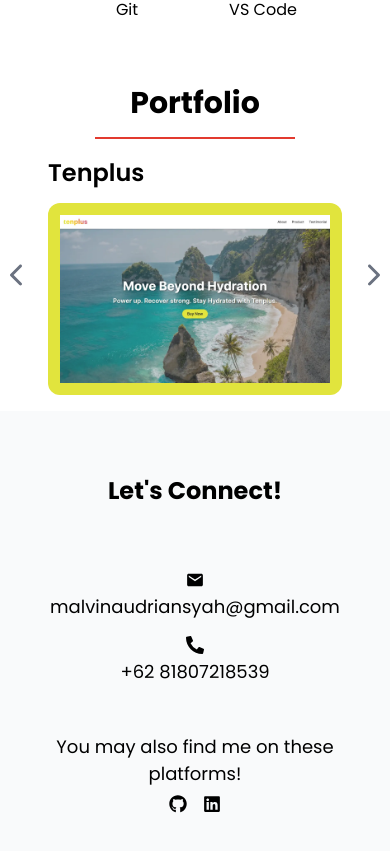
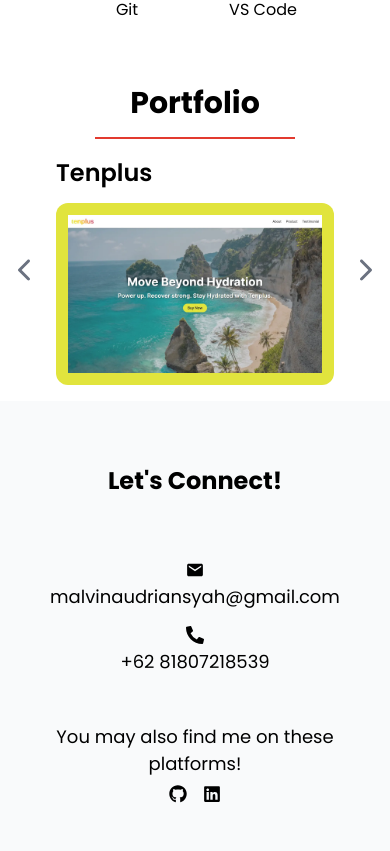
Before and after one commit to malvz22/portfolio-website-next, a Next.js app: page / in a window 390 px wide. Shown: the part 2217-3068 px from the top of the page. Built offline with nearby package versions, Linux system fonts and the light colour scheme.

Commit message:
updated mobile hamburger icon styling for dark theme, and increased horizontal padding for portfolio slider component to solve horizontal overflow issues

```diff
--- a/src/app/components/Navbar.tsx
+++ b/src/app/components/Navbar.tsx
@@ -55,7 +55,7 @@
           </div>
           <div
             onClick={handleMenu}
-            className="lg:hidden flex items-center justify-center cursor-pointer"
+            className="lg:hidden flex items-center justify-center cursor-pointer text-black dark:text-white"
           >
             <RxHamburgerMenu className={icon ? "hidden" : "flex"} size={34} />
             <IoClose className={icon ? "flex" : "hidden"} size={34} />
--- a/src/app/page.tsx
+++ b/src/app/page.tsx
@@ -222,7 +222,7 @@
           className="flex flex-col gap-4 py-4 mx-4 justify-center items-center scroll-mt-36"
         >
           <Heading centered={true} title="Portfolio" />
-          <div className="w-full max-w-full mx-auto px-4">
+          <div className="w-full max-w-full mx-auto px-6">
             <DisplayProjects />
           </div>
         </section>
```
